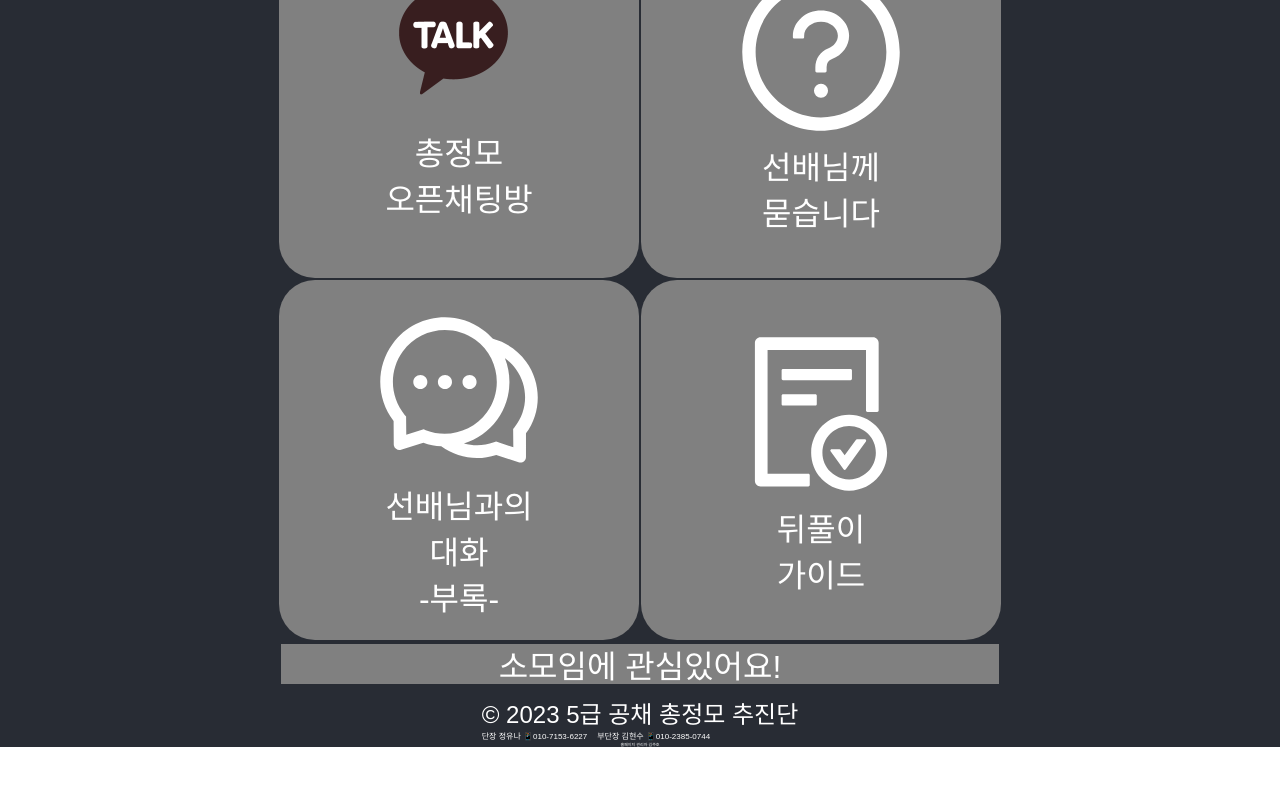
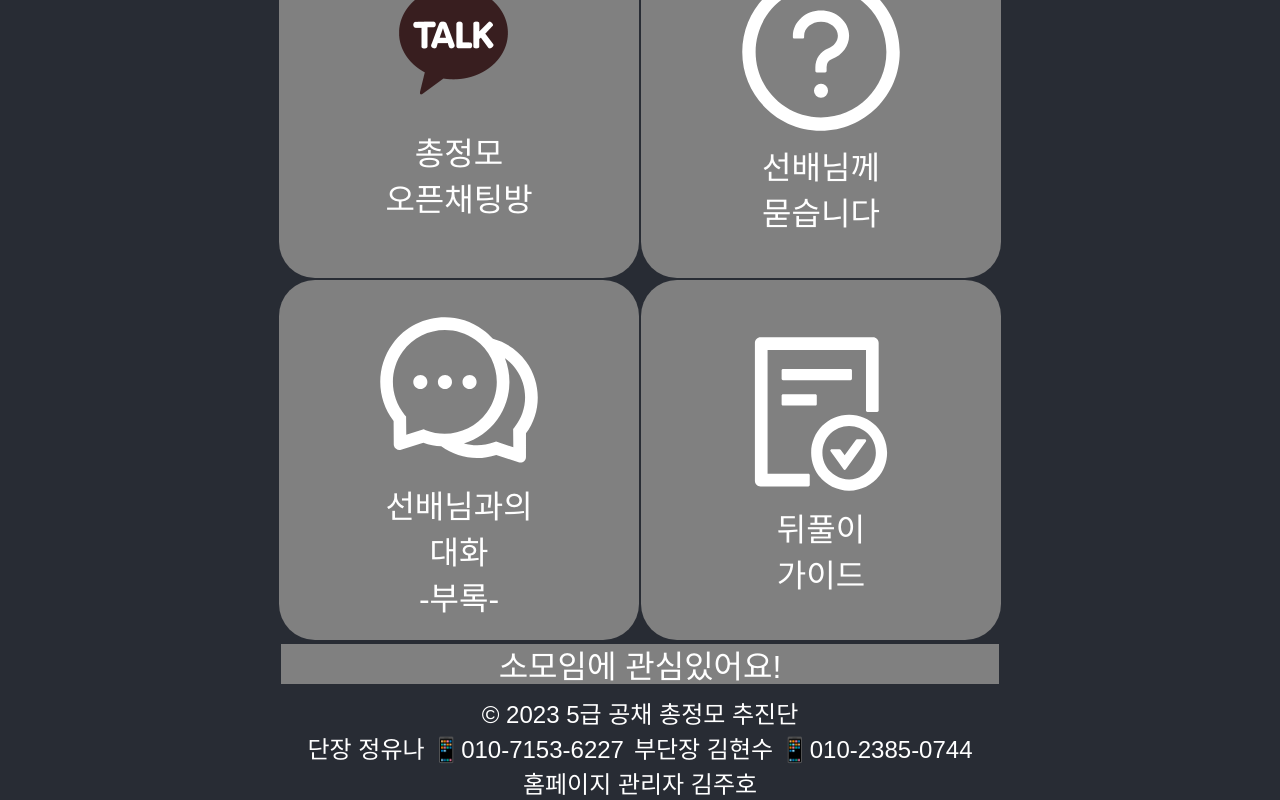
Before and after one commit to chujindan/chujindan2023, a React (Create React App) app: page / in a window 1280 px wide. Shown: the part 540-1340 px from the top of the page. Before the commit the page ends 1287 px from the top, so only its background shows below. Built offline with nearby package versions, Linux system fonts and the light colour scheme.

Commit message:
2월 5일 수정

```diff
--- a/src/App.js
+++ b/src/App.js
@@ -12,11 +12,11 @@ function App() {
         <AppRouter />
         <footer id="tail" style={{paddingTop: "1vh"}}>
           <div> &copy; 2023 5급 공채 총정모 추진단 </div>
-          <div style={{fontSize: "1vmin", display:"flex", justifyContent: "flex-start", width:"100%"}}>
+          <div style={{display:"flex", justifyContent: "flex-start", width:"100%"}}>
             <div style={{marginRight:"10px"}}>단장 정유나 📱010-7153-6227</div>
             <div>부단장 김현수 📱010-2385-0744</div>
           </div>
-          <div style={{fontSize: "0.5vmin"}}>홈페이지 관리자 김주호</div>
+          <div>홈페이지 관리자 김주호</div>
         </footer>
       </div>
     </>
```
